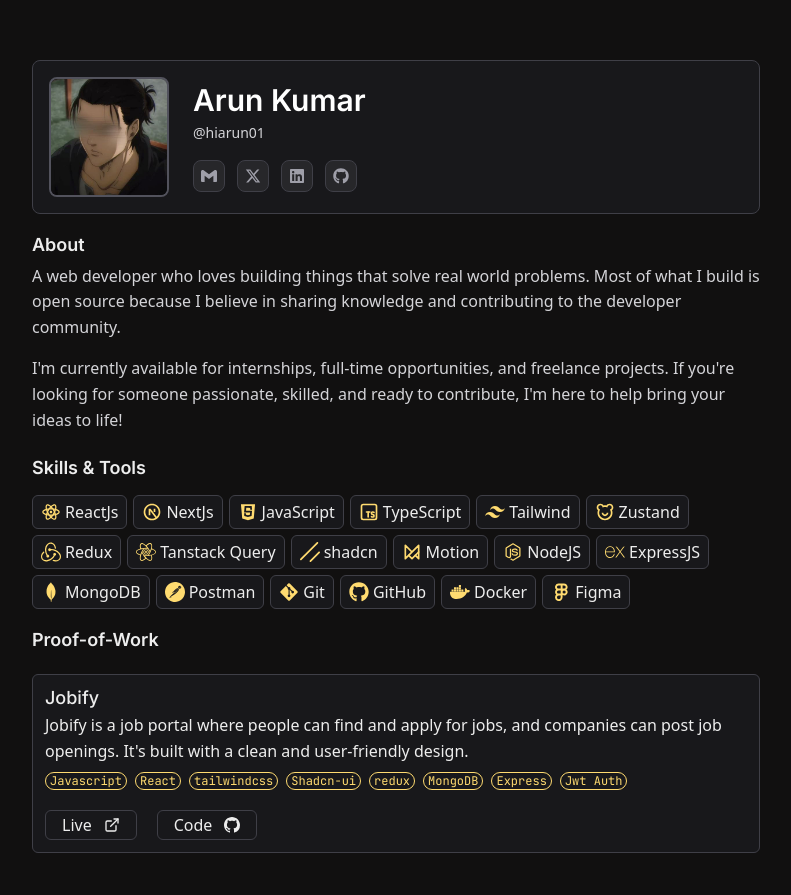
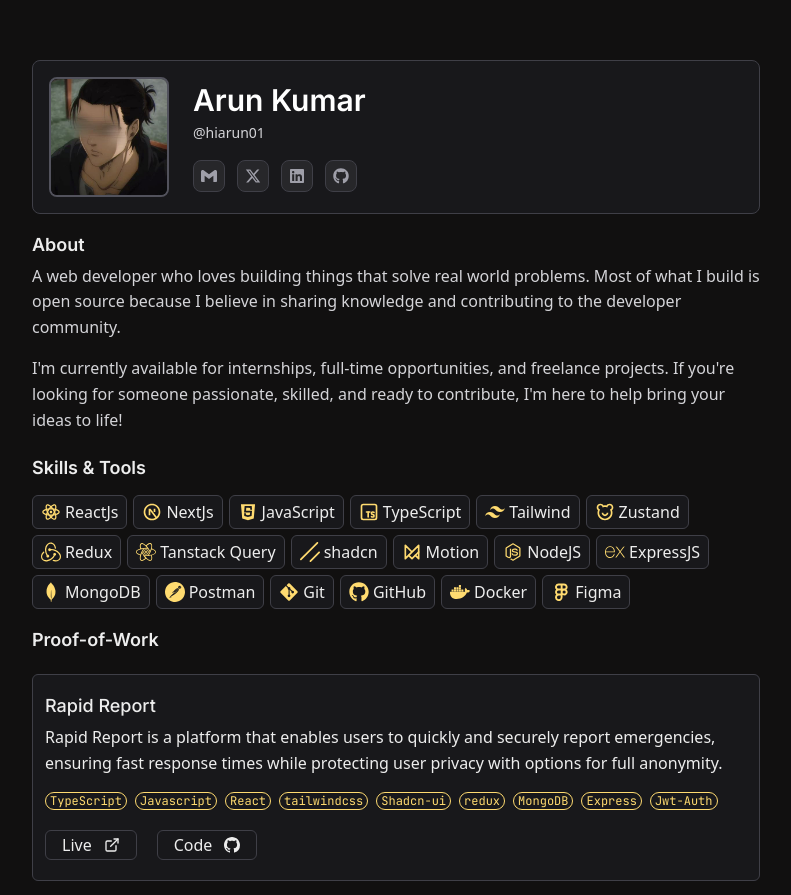
Before and after one commit to hiarun01/my-portfolio, a Next.js app: page / in a window 1280 px wide. Shown: the top 895 px of the page, without its empty margins (244-1035 px from the left). Built offline with nearby package versions, Linux system fonts and the light colour scheme.

Commit message:
feat : imp project card

```diff
--- a/components/Data/data.ts
+++ b/components/Data/data.ts
@@ -61,6 +61,8 @@ type Hackathon = {
   live?: string;
 };
 
+// hackathon data
+
 export const hackathons: Hackathon[] = [
   {
     title: "Code with Kiro Hackathon",
@@ -86,6 +88,26 @@ export const hackathons: Hackathon[] = [
 
 export const personalProjects: Project[] = [
   {
+    title: "Rapid Report",
+    description:
+      "Rapid Report is a platform that enables users to quickly and securely report emergencies, ensuring fast response times while protecting user privacy with options for full anonymity.",
+    techStack: [
+      "TypeScript",
+      "Javascript",
+      "React",
+      "tailwindcss",
+      "Shadcn-ui",
+      "redux",
+      "MongoDB",
+      "Express",
+      "Jwt-Auth",
+    ],
+    github: "hiarun.me",
+    live: "hiarun.me",
+    image: "/Projects-image/rapidReport.png",
+    category: "full stack",
+  },
+  {
     title: "Jobify",
     description:
       "Jobify is a job portal where people can find and apply for jobs, and companies can post job openings. It's built with a clean and user-friendly design.",
@@ -97,7 +119,7 @@ export const personalProjects: Project[] = [
       "redux",
       "MongoDB",
       "Express",
-      "Jwt Auth",
+      "JwtAuth",
     ],
     github: "https://github.com/hiarun01/Jobify",
     live: "https://jobify.hiarun.me/",
@@ -113,6 +135,34 @@ export const personalProjects: Project[] = [
     live: "https://codalyzer.hiarun.me/",
     image: "/Projects-image/codalyzer.png",
     category: "ai",
+  },
+  {
+    title: "PaletteCraft",
+    description:
+      "PaletteCraft is an official Adobe Express add-on that helps you create, explore, and apply beautiful, human-inspired color palettes directly in your designs.",
+    techStack: ["Javascript", "React", "Gen ai", "Adobe/ccWeb"],
+    github: "https://github.com/hiarun01/palettecraft",
+    live: "https://new.express.adobe.com/add-ons?addOnId=wim1m902m",
+    image: "/Projects-image/paletteCraft.png",
+    category: "plugins",
+  },
+  {
+    title: "Chattx",
+    description:
+      "Chattx is a real-time chat app. I've built a basic version for now, and I'll definitely be adding lots of features in the future.",
+    techStack: [
+      "React",
+      "tailwindcss",
+      "Shadcn-ui",
+      "Zustand",
+      "Socket.io",
+      "MongoDB",
+      "Express",
+    ],
+    github: "https://github.com/hiarun01/chattx",
+    live: "https://chattx.hiarun.me/",
+    image: "/Projects-image/chattx.png",
+    category: "fullstack",
   },
   {
     title: "impactList",
@@ -131,25 +181,6 @@ export const personalProjects: Project[] = [
     image: "/Projects-image/impactList.png",
     category: "fullstack",
   },
-  // {
-  //   title: "Rapid Report",
-  //   description:
-  //     "Rapid Report is a web application designed to streamline the process of reporting and managing incidents, making it easier for users to submit reports and for administrators to manage them efficiently.",
-  //   techStack: [
-  //     "TypeScript",
-  //     "Javascript",
-  //     "React",
-  //     "tailwindcss",
-  //     "Shadcn-ui",
-  //     "redux",
-  //     "MongoDB",
-  //     "Express",
-  //     "Jwt Auth",
-  //   ],
-  //   github: "hiarun.me",
-  //   live: "hiarun.me",
-  //   category: "full stack",
-  // },
   {
     title: "TwiFake",
     description:
@@ -169,40 +200,11 @@ export const personalProjects: Project[] = [
   {
     title: "CodeSnippet",
     description:
-      "CodeSnippet is a simple tool that lets you create and download beautiful images of your code.",
+      "CodeSnippet is a simple tool that lets you create and download beautiful images of your code. Perfect for sharing on social media, blogs, or just for fun.",
     techStack: ["React", "tailwindcss", "Shadcn-ui", "html2canvas"],
     github: "https://github.com/hiarun01/CodeSnippet",
     live: "https://codesnippet.hiarun.me/",
     image: "/Projects-image/codeSnippet.png",
     category: "frontend",
   },
-  {
-    title: "Chattx",
-    description:
-      "Chattx is a real-time chat app. I've built a basic version for now, and I'll definitely be adding lots of features in the future.",
-    techStack: [
-      "React",
-      "tailwindcss",
-      "Shadcn-ui",
-      "Zustand",
-      "Socket.io",
-      "MongoDB",
-      "Express",
-    ],
-    github: "https://github.com/hiarun01/chattx",
-    live: "https://chattx.hiarun.me/",
-    image: "/Projects-image/chattx.png",
-    category: "fullstack",
-  },
-
-  {
-    title: "PaletteCraft",
-    description:
-      "PaletteCraft is an official Adobe Express add-on that helps you create, explore, and apply beautiful, human-inspired color palettes directly in your designs.",
-    techStack: ["Javascript", "React", "Gen ai", "Adobe/ccWeb"],
-    github: "https://github.com/hiarun01/palettecraft",
-    live: "https://new.express.adobe.com/add-ons?addOnId=wim1m902m",
-    image: "/Projects-image/paletteCraft.png",
-    category: "plugins",
-  },
 ];
--- a/components/Projects.tsx
+++ b/components/Projects.tsx
@@ -15,21 +15,21 @@ const Projects = () => {
       <section className="mb-10">
         <h2 className="text-lg font-bold mb-3 ">Proof-of-Work</h2>
 
-        <div className="flex flex-col gap-8">
+        <div className="flex flex-col gap-4">
           {personalProjects.slice(0, visibleProjects).map((project, i) => (
             <div
               key={i}
-              className="mt-3 cursor-pointer w-fit select-none transition-colors duration-100 flex flex-row gap-1.5 items-center bg-zinc-900 border border-zinc-700 hover:bg-zinc-800 px-3 py-3 rounded-md"
+              className="mt-3 cursor-pointer w-fit select-none transition-colors duration-100 flex flex-row gap-1.5 items-center bg-zinc-900 border border-zinc-700 hover:bg-zinc-800 px-3 py-5 rounded-md"
             >
               <div className="flex flex-col sm:flex-row sm:items-center gap-3 ">
                 <div className="flex-1">
-                  <h2 className="text-lg font-medium mb-1 flex items-center gap-2">
+                  <h2 className="text-lg font-medium mb-2 flex items-center gap-2">
                     {project.title}
                   </h2>
                   <p className="mb-2">{project.description}</p>
                   {/* Tech Stack */}
                   {project.techStack && (
-                    <div className="flex flex-wrap gap-2 mb-2">
+                    <div className="flex flex-wrap gap-2 mt-4">
                       {project.techStack.map((tech, idx) => (
                         <span
                           key={idx}
--- a/package.json
+++ b/package.json
@@ -1,6 +1,6 @@
 {
   "name": "my-portfolio",
-  "version": "0.1.0",
+  "version": "1.0.1",
   "private": true,
   "scripts": {
     "dev": "next dev --turbopack",
```
